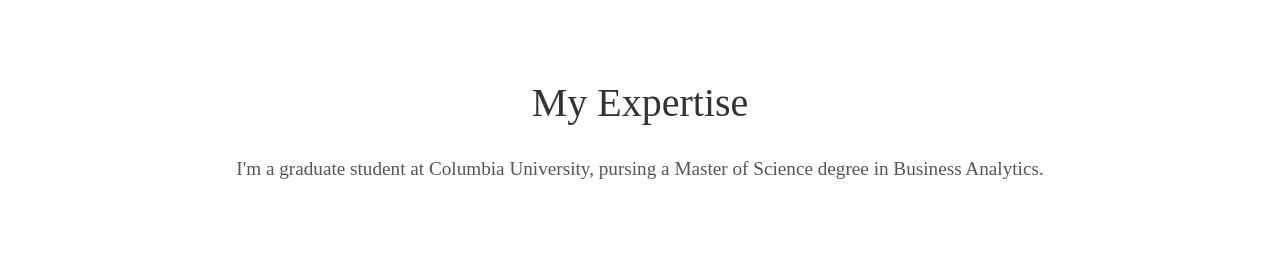
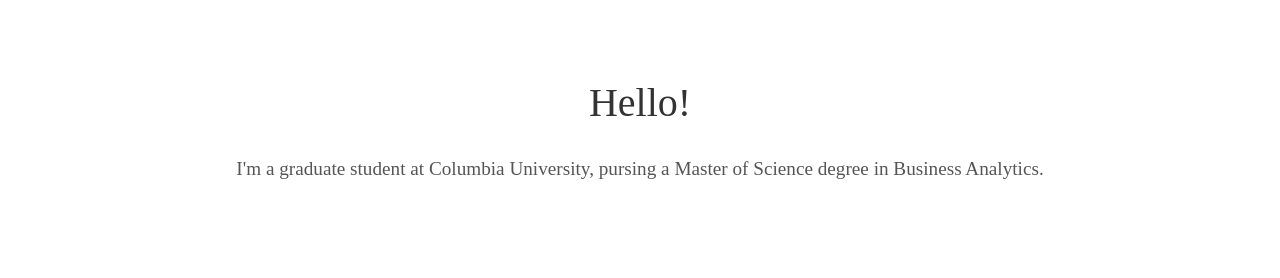
Before and after one commit to yfsui/yfsui.github.io, a Jekyll site: the page built from index.html, in a window 1280 px wide. Shown: the part 902-1180 px from the top of the page. Built offline with Jekyll 4.4.1, drawn with Linux system fonts in a browser that asks for light colours; some web fonts are replaced.

Commit message:
Update html

```diff
--- a/_includes/about.html
+++ b/_includes/about.html
@@ -1,5 +1,5 @@
 <div class="user-details">
-  <h1>My Expertise</h1>
+  <h1>Hello!</h1>
   <p>{{ site.user_description }}</p>
 </div>
 <div class="user">
```
Also changed, not shown: 3 other files.
